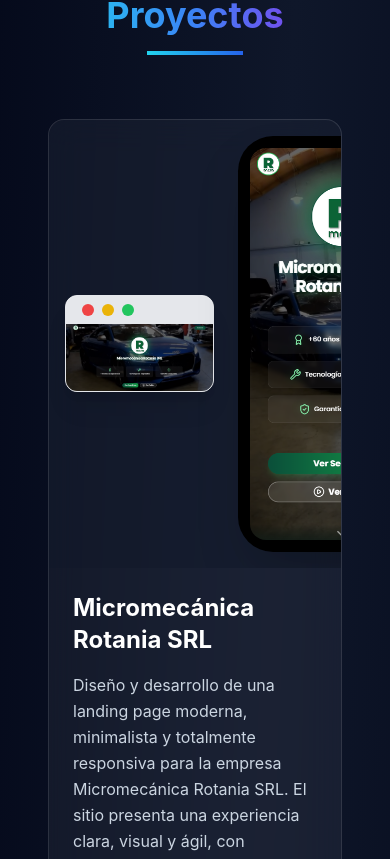
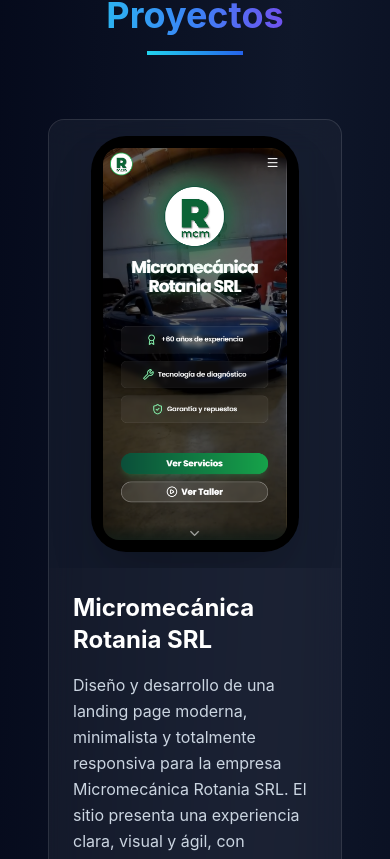
Before and after one commit to Xxtoni7/Portfolio_Personal, a React (Vite) app: page / in a window 390 px wide. Shown: the part 2525-3384 px from the top of the page. Built offline with nearby package versions, Linux system fonts and the light colour scheme.

Commit message:
Update Projects.jsx

```diff
--- a/src/components/Projects.jsx
+++ b/src/components/Projects.jsx
@@ -136,24 +136,25 @@
                 className="glass-effect rounded-2xl overflow-hidden border border-cyan-400/20 hover:border-cyan-400/50 transition-all duration-300 group"
               >
 
-                {/* ---------- MOCKUPS o IMÁGENES ----------- */}
+                {/*  MOCKUPS o IMÁGENES  */}
                 <div className="relative overflow-hidden p-4 bg-slate-900/40 rounded-t-2xl">
                   {project.desktopImage || project.mobileImage ? (
-                    <div className="flex items-center justify-center gap-6">
+                    <div className="flex flex-col md:flex-row items-center justify-center gap-6">
+
                       {project.desktopImage && (
-                        <div className="w-2/3">
+                        <div className="hidden md:block w-2/3">
                           <BrowserMockup src={project.desktopImage} />
                         </div>
                       )}
 
                       {project.mobileImage && (
-                        <div className="w-1/3">
+                        <div className="w-full flex justify-center md:w-1/3">
                           <PhoneMockup src={project.mobileImage} />
                         </div>
                       )}
                     </div>
                   ) : (
-                    // ⬇ SI NO HAY MOCKUPS, USA TUS IMÁGENES NORMALES ⬇
+                    //  SI NO HAY MOCKUPS, USA TUS IMÁGENES NORMALES
                     <div className="relative h-52 md:h-56 group">
                       <img
                         className="w-full h-full object-cover object-center transform group-hover:scale-110 transition-transform duration-500 rounded-t-2xl shadow-lg"
```
